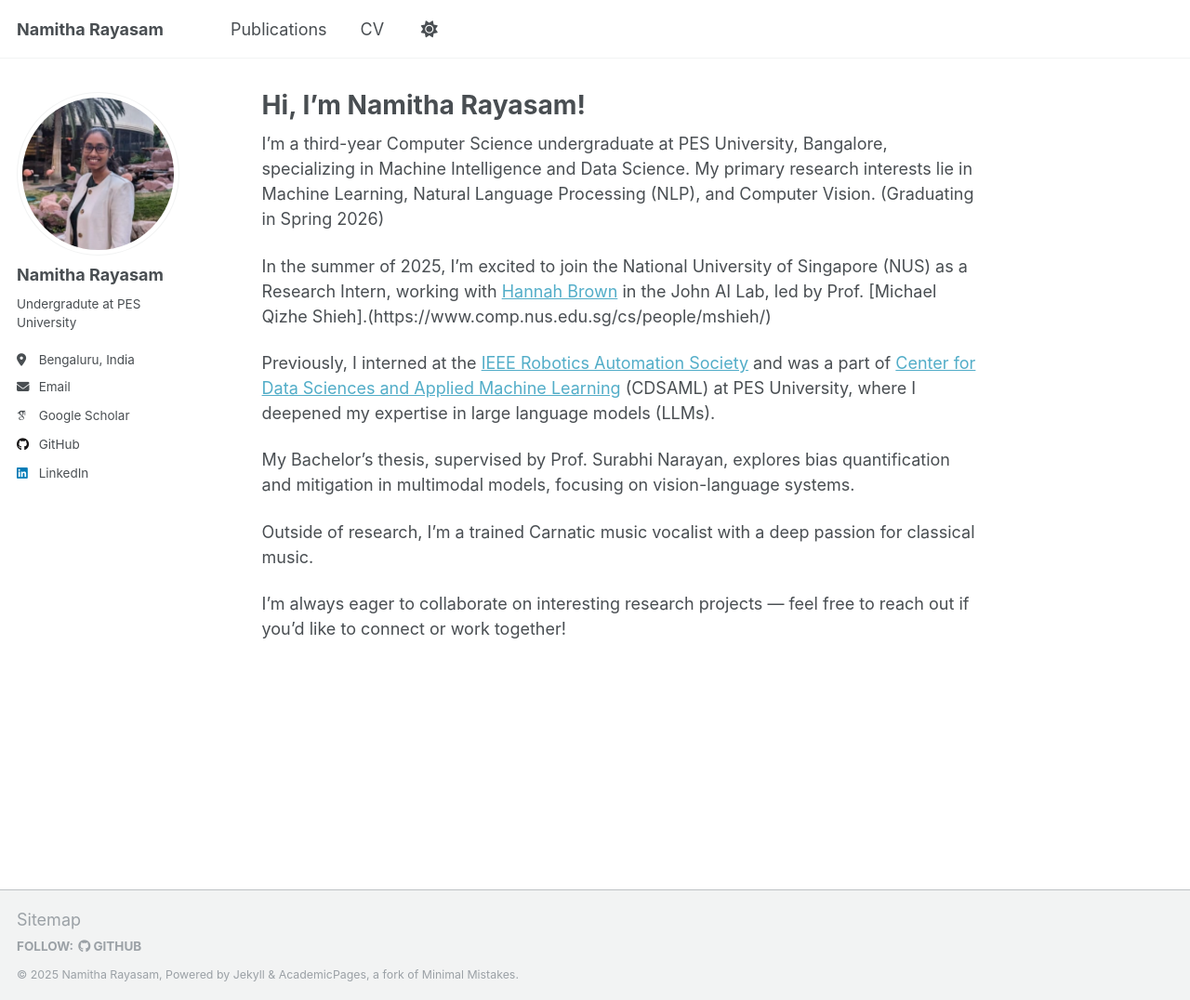
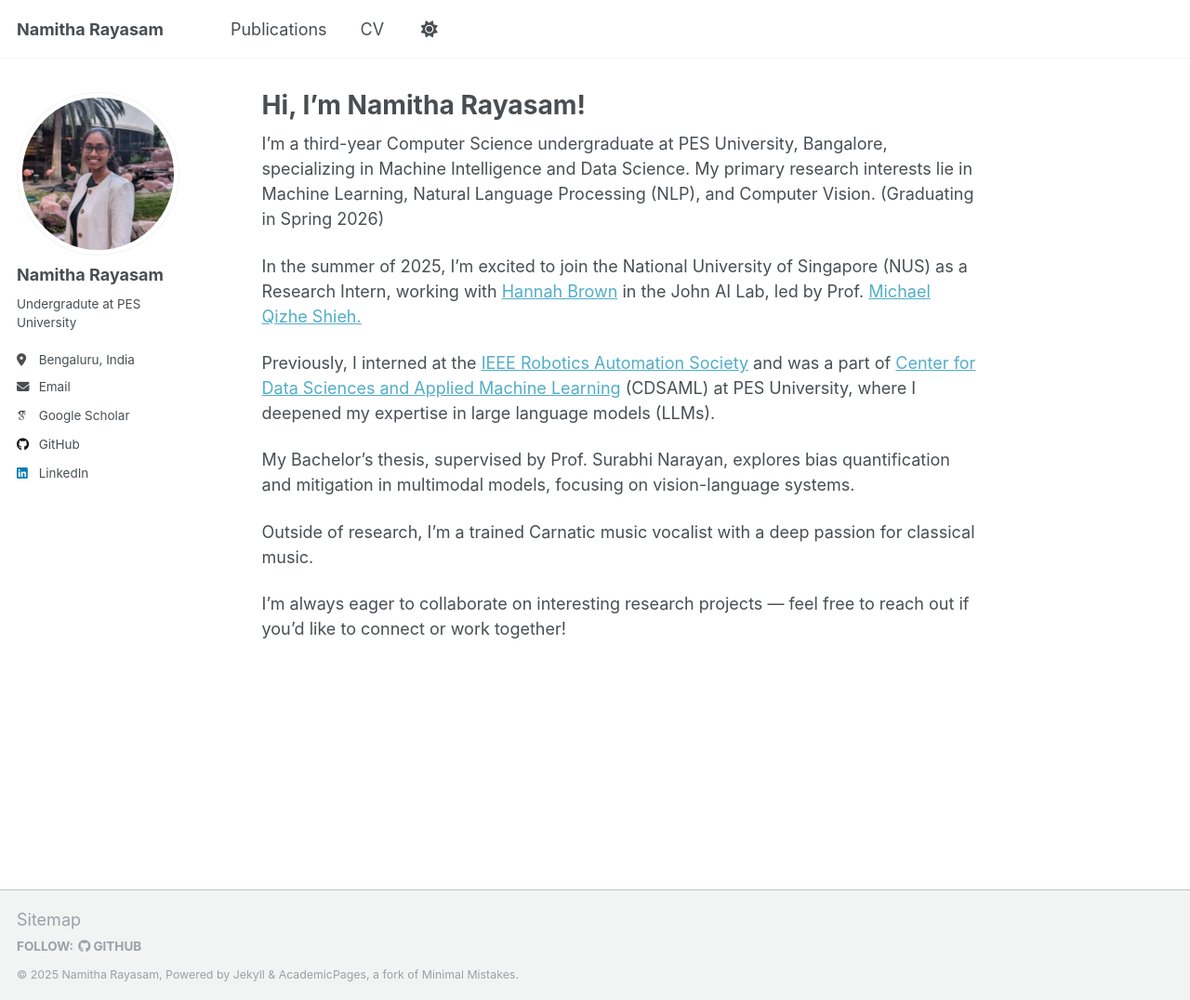
Before and after one commit to namitharayasam/namitharayasam.github.io, a Jekyll site: the page built from _pages/about.md, in a window 1280 px wide and 1076 px high. Shown: the whole window at 93% size. Built offline with Jekyll 4.4.1, drawn with Linux system fonts in a browser that asks for light colours; some web fonts are replaced.

Commit message:
Update about.md

```diff
--- a/_pages/about.md
+++ b/_pages/about.md
@@ -9,7 +9,7 @@ redirect_from:
 
 I’m a third-year Computer Science undergraduate at PES University, Bangalore, specializing in Machine Intelligence and Data Science. My primary research interests lie in Machine Learning, Natural Language Processing (NLP), and Computer Vision. (Graduating in Spring 2026)
 
-In the summer of 2025, I’m excited to join the National University of Singapore (NUS) as a Research Intern, working with [Hannah Brown](https://hannah-aught.github.io/) in the John AI Lab, led by Prof. [Michael Qizhe Shieh].(https://www.comp.nus.edu.sg/cs/people/mshieh/)
+In the summer of 2025, I’m excited to join the National University of Singapore (NUS) as a Research Intern, working with [Hannah Brown](https://hannah-aught.github.io/) in the John AI Lab, led by Prof. [Michael Qizhe Shieh.](https://www.comp.nus.edu.sg/cs/people/mshieh/)
 
 Previously, I interned at the [IEEE Robotics Automation Society](https://ieee-ras-pesu.github.io/website/) and was a part of [Center for Data Sciences and Applied Machine Learning](https://research.pes.edu/center-for-data-sciences-and-applied-machine-learning/) (CDSAML) at PES University, where I deepened my expertise in large language models (LLMs).
 
```
